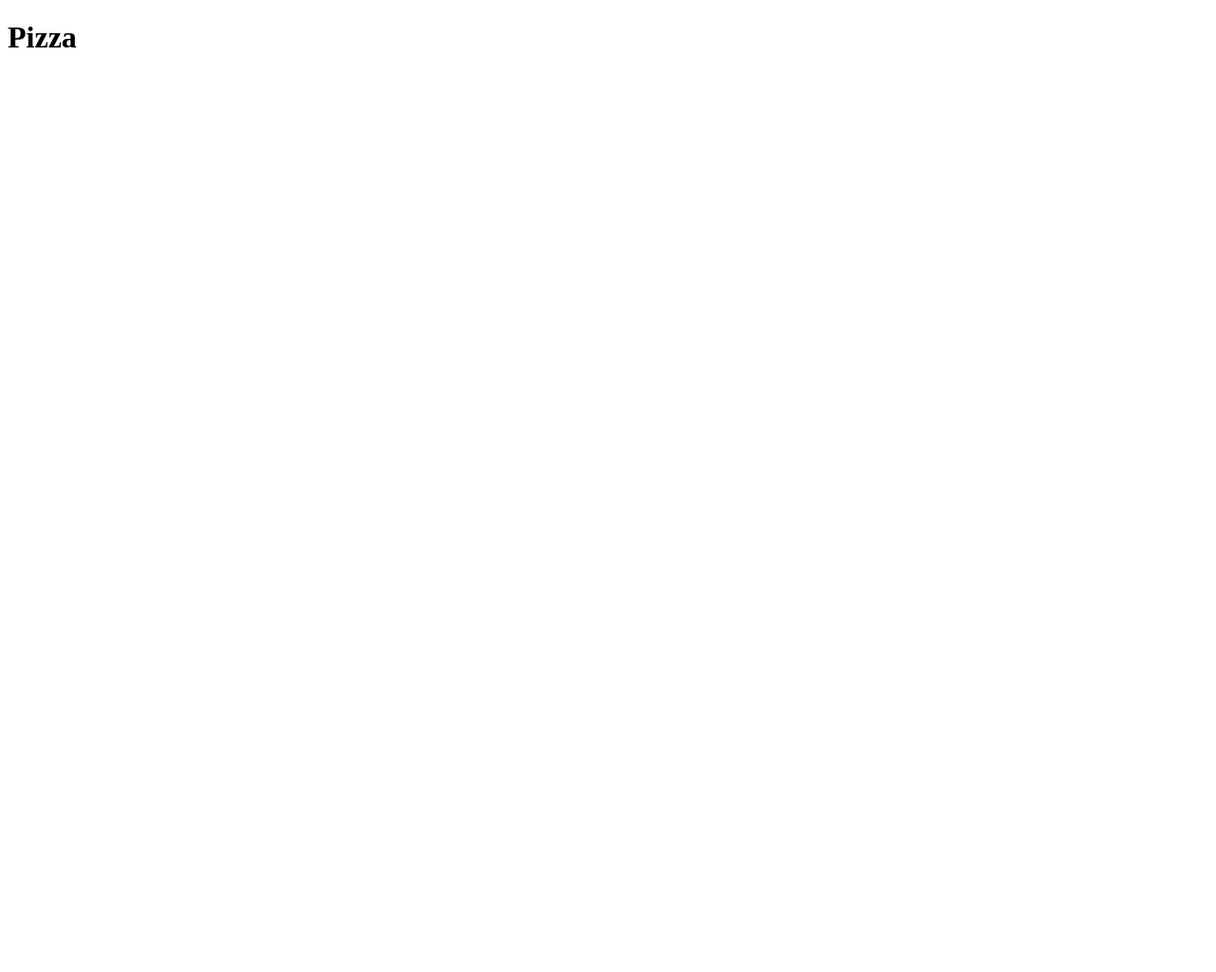
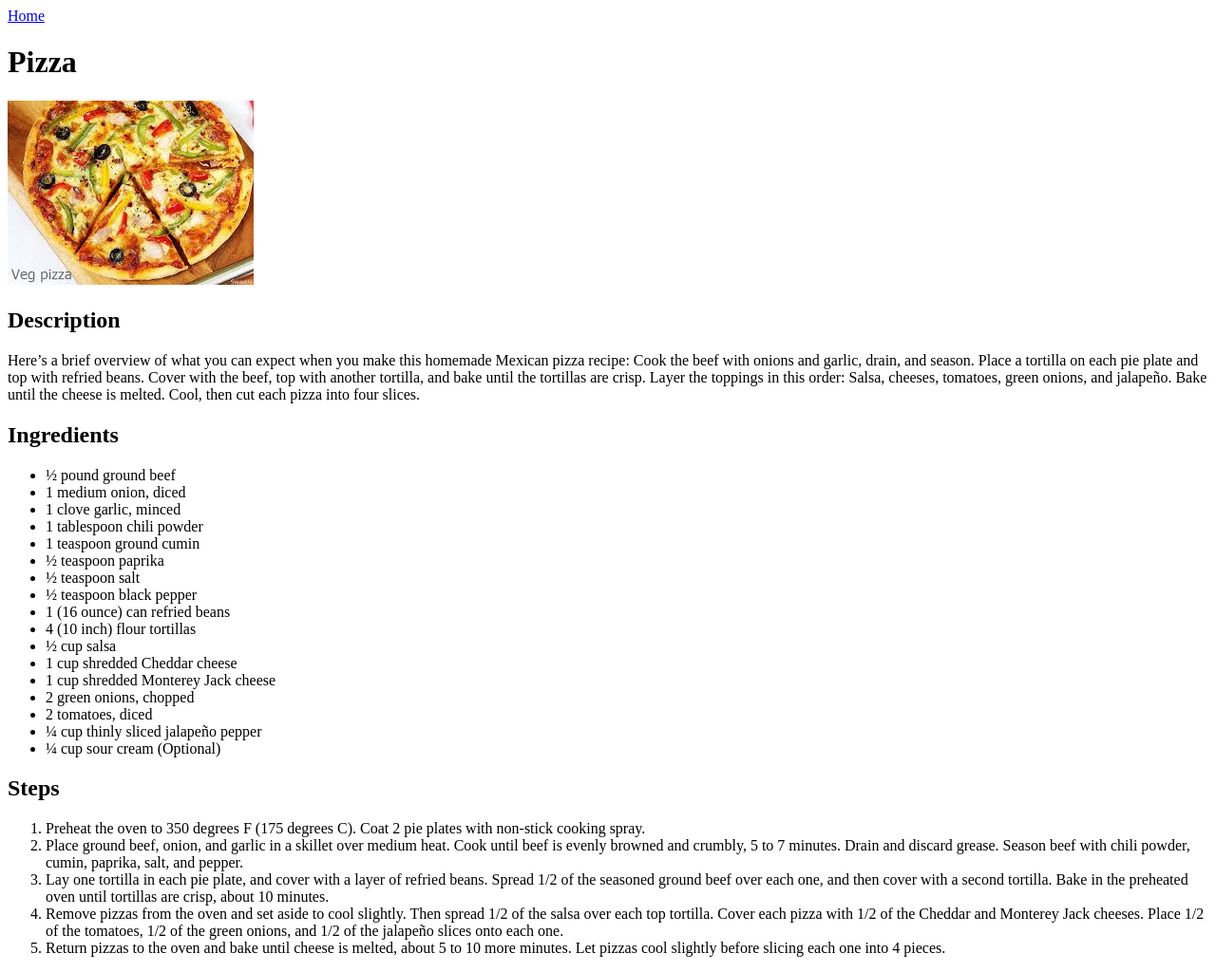
Before and after one commit to Aayush-WP/odin-recipes, a plain HTML site: page recipes/pizza.html in a window 1280 px wide. Shown: the whole page at 95% size. Before the commit the page ends 800 px from the top, so only its background shows below. Drawn offline with Linux system fonts and the light colour scheme.

Commit message:
Modify the pizza page and remove extra pizza file
Added an image of pizza, and completed pizza recipe page. Also deleted
extra copy of pizza file in wrong directory

```diff
--- a/recipes/pizza.html
+++ b/recipes/pizza.html
@@ -6,6 +6,47 @@
     <title>Document</title>
 </head>
 <body>
+    <a href="../index.html">Home</a>
     <h1>Pizza</h1>
+    <img src="../images/pizza.jpeg">
+    <h2>Description</h2>
+    <p>
+        Here’s a brief overview of what you can expect when you make this homemade Mexican pizza recipe:
+
+        Cook the beef with onions and garlic, drain, and season.
+        Place a tortilla on each pie plate and top with refried beans.
+        Cover with the beef, top with another tortilla, and bake until the tortillas are crisp.
+        Layer the toppings in this order: Salsa, cheeses, tomatoes, green onions, and jalapeño.
+        Bake until the cheese is melted. Cool, then cut each pizza into four slices.
+    </p>
+    <h2>Ingredients</h2>
+    <ul>
+        <li>½ pound ground beef</li>
+        <li>1 medium onion, diced</li>
+        <li>1 clove garlic, minced</li>
+        <li>1 tablespoon chili powder</li>
+        <li>1 teaspoon ground cumin</li>
+        <li>½ teaspoon paprika</li>
+        <li>½ teaspoon salt</li>
+        <li>½ teaspoon black pepper</li>
+        <li>1 (16 ounce) can refried beans</li>
+        <li>4 (10 inch) flour tortillas</li>
+        <li>½ cup salsa</li>
+        <li>1 cup shredded Cheddar cheese</li>
+        <li>1 cup shredded Monterey Jack cheese</li>
+        <li>2 green onions, chopped</li>
+        <li>2 tomatoes, diced</li>
+        <li>¼ cup thinly sliced jalapeño pepper</li>
+        <li>¼ cup sour cream (Optional)</li>
+    </ul>
+
+    <h2>Steps</h2>
+    <ol>
+        <li>Preheat the oven to 350 degrees F (175 degrees C). Coat 2 pie plates with non-stick cooking spray.</li>
+        <li>Place ground beef, onion, and garlic in a skillet over medium heat. Cook until beef is evenly browned and crumbly, 5 to 7 minutes. Drain and discard grease. Season beef with chili powder, cumin, paprika, salt, and pepper.</li>
+        <li>Lay one tortilla in each pie plate, and cover with a layer of refried beans. Spread 1/2 of the seasoned ground beef over each one, and then cover with a second tortilla. Bake in the preheated oven until tortillas are crisp, about 10 minutes.</li>
+        <li>Remove pizzas from the oven and set aside to cool slightly. Then spread 1/2 of the salsa over each top tortilla. Cover each pizza with 1/2 of the Cheddar and Monterey Jack cheeses. Place 1/2 of the tomatoes, 1/2 of the green onions, and 1/2 of the jalapeño slices onto each one.</li>
+        <li>Return pizzas to the oven and bake until cheese is melted, about 5 to 10 more minutes. Let pizzas cool slightly before slicing each one into 4 pieces.</li>
+    </ol>
 </body>
 </html>
```
Also changed, not shown: pizza.html (deleted, +0 -12 lines), images/pizza.jpeg (added).
